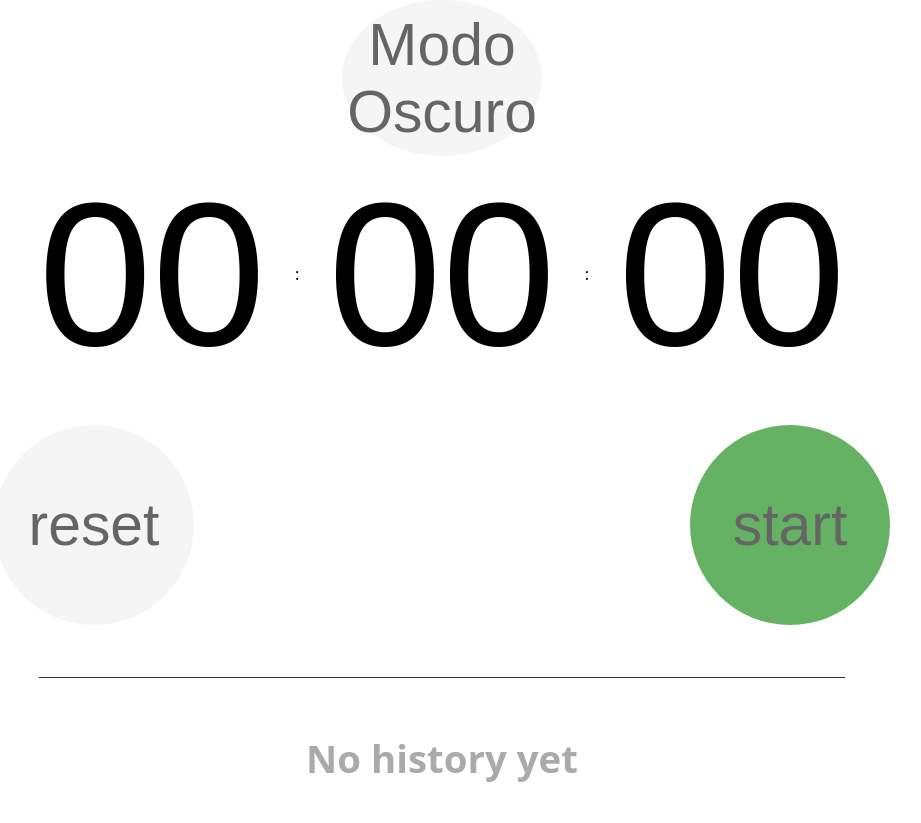
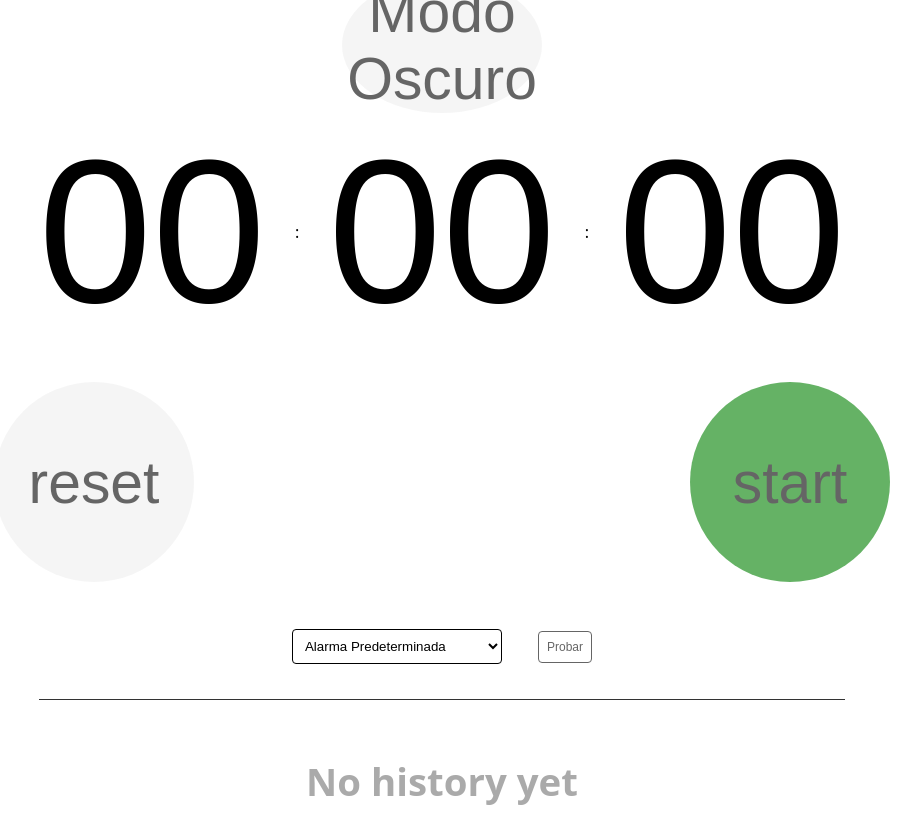
Before and after one commit to MasCreaThor/Cronometro-App, a React (Vite) app: page / in a window 1280 px wide. Shown: the whole page, without its empty margins (198-1119 px from the left). Before the commit the page ends 800 px from the top, so only its background shows below. Built offline with nearby package versions, Linux system fonts and the light colour scheme.

Commit message:
Se agrego la funcion para poder seleccionar una alarma espesifica

```diff
--- a/src/main/index.js
+++ b/src/main/index.js
@@ -7,7 +7,7 @@ function createWindow() {
   // Create the browser window.
   const mainWindow = new BrowserWindow({
     width: 400,
-    height: 320,
+    height: 400,
     show: false,
     resizable: true,
     autoHideMenuBar: true,
--- /dev/null
+++ b/src/renderer/src/components/SoundSelector.jsx
@@ -0,0 +1,85 @@
+// src/renderer/src/components/SoundSelector.jsx
+import React, { useRef, useState } from 'react';
+import { SOUND_OPTIONS, playSound } from '@renderer/utils/soundUtils';
+
+function SoundSelector({ currentSound, onSoundChange }) {
+  // Referencia para controlar el audio que se está reproduciendo
+  const audioRef = useRef(null);
+  // Estado para controlar qué sonido se está reproduciendo
+  const [playingSound, setPlayingSound] = useState(null);
+
+  // Función para probar un sonido
+  const handlePlaySound = (soundId) => {
+    // Si el sonido seleccionado es el que ya está sonando, solo detenerlo
+    if (playingSound === soundId) {
+      if (audioRef.current) {
+        audioRef.current.pause();
+        audioRef.current.currentTime = 0;
+      }
+      setPlayingSound(null);
+      return;
+    }
+
+    // Reproducir el nuevo sonido
+    playSound(soundId, audioRef, () => setPlayingSound(null));
+    setPlayingSound(soundId);
+  };
+
+  return (
+    <div style={{
+      display: 'flex',
+      flexDirection: 'column',
+      alignItems: 'center',
+      marginTop: '15px',
+      marginBottom: '15px',
+      width: '90%'
+    }}>
+      <div style={{
+        display: 'flex',
+        alignItems: 'center',
+        justifyContent: 'space-between',
+        width: '100%',
+        maxWidth: '300px'
+      }}>
+        <select
+          value={currentSound}
+          onChange={(e) => onSoundChange(e.target.value)}
+          style={{
+            padding: '8px',
+            borderRadius: '4px',
+            border: '1px solid currentColor',
+            background: 'transparent',
+            color: 'currentColor',
+            width: '70%',
+            cursor: 'pointer'
+          }}
+        >
+          {SOUND_OPTIONS.map((sound) => (
+            <option key={sound.id} value={sound.id}>
+              {sound.name}
+            </option>
+          ))}
+        </select>
+
+        <button
+          onClick={() => handlePlaySound(currentSound)}
+          style={{
+            background: playingSound === currentSound ? 'rgba(255, 0, 0, 0.2)' : 'transparent',
+            color: 'currentColor',
+            border: '1px solid currentColor',
+            borderRadius: '4px',
+            padding: '8px',
+            fontSize: '12px',
+            width: 'auto',
+            height: 'auto',
+            cursor: 'pointer'
+          }}
+        >
+          {playingSound === currentSound ? 'Detener' : 'Probar'}
+        </button>
+      </div>
+    </div>
+  );
+}
+
+export default SoundSelector;
--- a/src/renderer/src/components/Timer.jsx
+++ b/src/renderer/src/components/Timer.jsx
@@ -1,10 +1,12 @@
+// src/renderer/src/components/Timer.jsx
 import React, { useEffect } from 'react';
-import { useState } from 'react';
+import { useState, useRef } from 'react';
 import Display from '@renderer/components/Display';
 import Controls from '@renderer/components/Controls';
 import History from '@renderer/components/History';
 import Countdown from '@renderer/components/Countdown';
-import Alarma from '@renderer/assets/alarma.mp3';
+import SoundSelector from '@renderer/components/SoundSelector';
+import { playSound } from '@renderer/utils/soundUtils';
 
 function Timer() {
   const [hours, setHours] = useState(0);
@@ -12,17 +14,34 @@ function Timer() {
   const [seconds, setSeconds] = useState(0);
   const [isRunning, setIsRunning] = useState(false);
   const [showCountdown, setShowCountdown] = useState(false);
-  const [alarma] = useState(new Audio(Alarma));
+
+  // Estado para el sonido seleccionado
+  const [selectedSound, setSelectedSound] = useState(() => {
+    return localStorage.getItem('selectedSound') || 'default';
+  });
+
+  // Referencia para el audio de la alarma
+  const alarmRef = useRef(null);
+
   const [history, setHistory] = useState(() => {
-    // Initialize history from localStorage if available
     const savedHistory = localStorage.getItem('timerHistory');
     return savedHistory ? JSON.parse(savedHistory) : [];
   });
 
-  // Store the initial timer values when starting
+  // Valores iniciales del temporizador
   const [initialTimerValues, setInitialTimerValues] = useState({ hours: 0, minutes: 0, seconds: 0 });
-  // Track if timer was started with non-zero values
   const [validTimerStarted, setValidTimerStarted] = useState(false);
+
+  // Función para cambiar el sonido seleccionado
+  const handleSoundChange = (soundId) => {
+    setSelectedSound(soundId);
+    localStorage.setItem('selectedSound', soundId);
+  };
+
+  // Función para reproducir la alarma utilizando el módulo de utilidad
+  const playAlarm = () => {
+    playSound(selectedSound, alarmRef);
+  };
 
   const reset = () => {
     setHours(0);
@@ -30,34 +49,22 @@ function Timer() {
     setSeconds(0);
   };
 
-  // Función para iniciar la cuenta regresiva antes del temporizador
   const startCountdown = () => {
-    // Solo iniciar si hay un tiempo válido configurado
     if (hours > 0 || minutes > 0 || seconds > 0) {
-      // Guardar los valores iniciales de tiempo
       const exactInitialValues = { hours, minutes, seconds };
       setInitialTimerValues(exactInitialValues);
       setValidTimerStarted(true);
-
-      // Mostrar la cuenta regresiva
       setShowCountdown(true);
-
-      console.log("Countdown started. Timer values:", exactInitialValues);
     } else {
-      console.log("Timer not started: All values are zero");
       setValidTimerStarted(false);
     }
   };
 
-  // Esta función se llamará cuando termine la cuenta regresiva
   const onCountdownComplete = () => {
     setShowCountdown(false);
-    // Iniciar el temporizador real
     setIsRunning(true);
-    console.log("Countdown complete, timer started");
   };
 
-  // Delete a specific history item
   const deleteHistoryItem = (index) => {
     const updatedHistory = [...history];
     updatedHistory.splice(index, 1);
@@ -65,7 +72,6 @@ function Timer() {
     localStorage.setItem('timerHistory', JSON.stringify(updatedHistory));
   };
 
-  // Delete all history
   const deleteAllHistory = () => {
     setHistory([]);
     localStorage.removeItem('timerHistory');
@@ -93,41 +99,52 @@ function Timer() {
     if (!isRunning) {
       return;
     }
+
     if (seconds === 0 && minutes === 0 && hours === 0) {
-      // Timer ended - only add to history if it was a valid timer (started with non-zero values)
       if (validTimerStarted) {
         const timerCompleteHistoryItem = {
           hours: initialTimerValues.hours,
           minutes: initialTimerValues.minutes,
           seconds: initialTimerValues.seconds,
           timestamp: Date.now(),
-          completed: true
+          completed: true,
+          sound: selectedSound
         };
 
-        // Add new item at the BEGINNING of the array (stack order - newest first)
         const updatedHistory = [timerCompleteHistoryItem, ...history];
         setHistory(updatedHistory);
         localStorage.setItem('timerHistory', JSON.stringify(updatedHistory));
       }
 
-      alarma.play();
+      playAlarm();
       setIsRunning(false);
       return;
     }
+
     if (seconds < 0 && minutes > 0) {
       setMinutes(prev => prev - 1);
       setSeconds(59);
     }
+
     if (seconds < 0 && minutes === 0 && hours > 0) {
       setHours(prev => prev - 1);
       setMinutes(59);
       setSeconds(59);
     }
-  }, [seconds, minutes, hours, isRunning, alarma, history, initialTimerValues, validTimerStarted]);
+  }, [seconds, minutes, hours, isRunning, history, initialTimerValues, validTimerStarted, selectedSound]);
+
+  // Limpiar la referencia de audio cuando se desmonte el componente
+  useEffect(() => {
+    return () => {
+      if (alarmRef.current) {
+        alarmRef.current.pause();
+        alarmRef.current = null;
+      }
+    };
+  }, []);
 
   return (
     <div style={{ width: '100%', display: 'flex', flexDirection: 'column', alignItems: 'center' }}>
-      {/* Componente de cuenta regresiva */}
       <Countdown
         isActive={showCountdown}
         onComplete={onCountdownComplete}
@@ -142,20 +159,24 @@ function Timer() {
         seconds={seconds}
         isRunning={isRunning}
       />
+
       <Controls
         setIsRunning={(value) => {
-          // Si está ejecutándose, solo detener
           if (isRunning && !value) {
             setIsRunning(false);
-          }
-          // Si no está ejecutándose y queremos iniciar, primero mostrar la cuenta regresiva
-          else if (!isRunning && value) {
+          } else if (!isRunning && value) {
             startCountdown();
           }
         }}
-        isRunning={isRunning || showCountdown} // Para deshabilitar el botón durante la cuenta regresiva
+        isRunning={isRunning || showCountdown}
         reset={reset}
       />
+
+      <SoundSelector
+        currentSound={selectedSound}
+        onSoundChange={handleSoundChange}
+      />
+
       <History
         history={history}
         deleteHistoryItem={deleteHistoryItem}
--- a/src/renderer/src/main.jsx
+++ b/src/renderer/src/main.jsx
@@ -1,3 +1,4 @@
+// src/renderer/src/main.jsx
 import './assets/main.css';
 
 import React from 'react';
--- /dev/null
+++ b/src/renderer/src/utils/soundUtils.js
@@ -0,0 +1,54 @@
+// src/renderer/src/utils/soundUtils.js
+
+// Mapeamos los IDs a los nombres de archivos reales
+export const SOUND_FILES = {
+  'default': 'alarma.mp3',
+  'bell': 'alarma2.mp3',
+  'digital': 'alarma3.mp3'
+};
+
+// Lista de sonidos disponibles
+export const SOUND_OPTIONS = [
+  { id: 'default', name: 'Alarma Predeterminada' },
+  { id: 'bell', name: 'Tu Segundo Sonido' },
+  { id: 'digital', name: 'Tu Tercer Sonido' }
+];
+
+// Función para obtener la ruta completa a un archivo de sonido
+export function getSoundPath(soundId) {
+  return `./src/assets/${SOUND_FILES[soundId]}`;
+}
+
+// Función para reproducir un sonido
+export function playSound(soundId, audioRef, onEndCallback) {
+  // Si ya hay un audio sonando, detenerlo
+  if (audioRef.current) {
+    audioRef.current.pause();
+    audioRef.current.currentTime = 0;
+  }
+
+  // Crear y reproducir el nuevo audio
+  const audio = new Audio(getSoundPath(soundId));
+
+  // Configurar el callback para cuando termine la reproducción
+  if (onEndCallback) {
+    audio.onended = onEndCallback;
+  }
+
+  // Reproducir el sonido
+  audio.play().catch(err => {
+    console.error(`Error reproduciendo sonido ${soundId}:`, err);
+
+    // Intentar con el sonido predeterminado si hay un error
+    if (soundId !== 'default') {
+      const defaultAudio = new Audio(getSoundPath('default'));
+      defaultAudio.play();
+      audioRef.current = defaultAudio;
+    }
+  });
+
+  // Actualizar la referencia
+  audioRef.current = audio;
+
+  return audio;
+}
```
Also changed, not shown: 2 other files (tests, documents, lock files or other folders).
